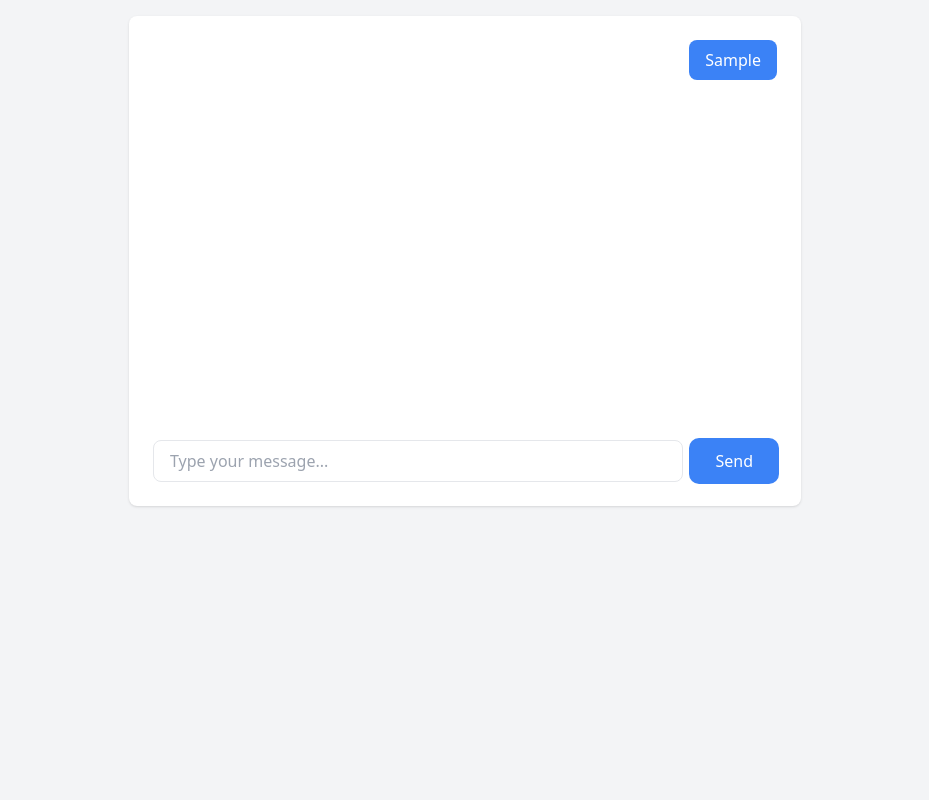
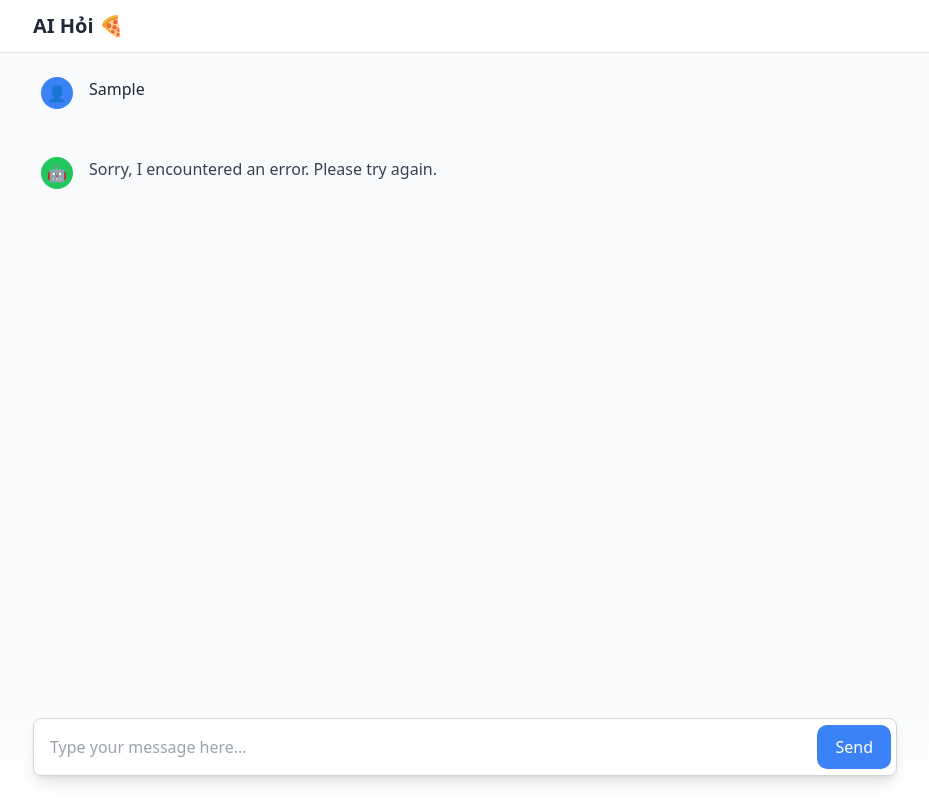
Before and after one commit to Nhat-Cao/ai_hoi, a React (Create React App) app in the folder frontend/: page / in a window 1280 px wide. Both pictures are taken after typing "Sample" into the empty fields and a click on the button "Send". Shown: the whole page, without its empty margins (175-1104 px from the left). Built offline with nearby package versions, Linux system fonts and the light colour scheme; no server answers.

Commit message:
update UI

```diff
--- a/frontend/src/App.js
+++ b/frontend/src/App.js
@@ -1,74 +1,77 @@
-import React, { useState } from 'react';
+import React, { useState, useRef, useEffect } from 'react';
 import axios from 'axios';
+import ChatWindow from './components/ChatWindow';
+import ChatInput from './components/ChatInput';
 
 function App() {
   const [messages, setMessages] = useState([]);
   const [input, setInput] = useState('');
+  const [isLoading, setIsLoading] = useState(false);
+  const chatContainerRef = useRef(null);
+
+  useEffect(() => {
+    // Scroll to bottom when messages change
+    if (chatContainerRef.current) {
+      chatContainerRef.current.scrollTop = chatContainerRef.current.scrollHeight;
+    }
+  }, [messages]);
 
   const sendMessage = async (e) => {
     e.preventDefault();
-    if (!input.trim()) return;
+    if (!input.trim() || isLoading) return;
 
-    // Add user message to chat
     const userMessage = { text: input, sender: 'user' };
-    setMessages([...messages, userMessage]);
+    setMessages(prev => [...prev, userMessage]);
     setInput('');
+    setIsLoading(true);
 
     try {
-      // Send message to backend
       const response = await axios.post('http://localhost:8000/chat', {
         message: input
       });
 
-      // Add bot response to chat
-      const botMessage = { text: response.data, sender: 'bot' };
-      setMessages(prevMessages => [...prevMessages, botMessage]);
+      const botMessage = {
+        text: response.data.message || "I don't understand. Could you rephrase that?",
+        sender: 'bot'
+      };
+      setMessages(prev => [...prev, botMessage]);
     } catch (error) {
       console.error('Error:', error);
+      const errorMessage = {
+        text: 'Sorry, I encountered an error. Please try again.',
+        sender: 'bot'
+      };
+      setMessages(prev => [...prev, errorMessage]);
+    } finally {
+      setIsLoading(false);
     }
   };
 
   return (
-    <div className="min-h-screen bg-gray-100 p-4">
-      <div className="max-w-2xl mx-auto">
-        <div className="bg-white rounded-lg shadow p-6">
-          <div className="space-y-4 mb-4 h-96 overflow-y-auto">
-            {messages.map((message, index) => (
-              <div
-                key={index}
-                className={`flex ${
-                  message.sender === 'user' ? 'justify-end' : 'justify-start'
-                }`}
-              >
-                <div
-                  className={`rounded-lg px-4 py-2 max-w-sm ${
-                    message.sender === 'user'
-                      ? 'bg-blue-500 text-white'
-                      : 'bg-gray-200 text-gray-800'
-                  }`}
-                >
-                  {message.text}
-                </div>
-              </div>
-            ))}
-          </div>
-          <form onSubmit={sendMessage} className="flex gap-2">
-            <input
-              type="text"
-              value={input}
-              onChange={(e) => setInput(e.target.value)}
-              className="flex-1 px-4 py-2 border rounded-lg focus:outline-none focus:ring-2 focus:ring-blue-500"
-              placeholder="Type your message..."
-            />
-            <button
-              type="submit"
-              className="px-6 py-2 bg-blue-500 text-white rounded-lg hover:bg-blue-600 focus:outline-none focus:ring-2 focus:ring-blue-500"
-            >
-              Send
-            </button>
-          </form>
+    <div className="flex flex-col h-screen bg-gray-50">
+      {/* Header */}
+      <header className="bg-white border-b border-gray-200 py-3">
+        <div className="max-w-4xl mx-auto px-4">
+          <h1 className="text-xl font-semibold text-gray-800">AI Hỏi 🍕</h1>
         </div>
-      </div>
+      </header>
+
+      {/* Main chat area */}
+      <main className="flex-1 overflow-hidden relative">
+        <div
+          ref={chatContainerRef}
+          className="h-full overflow-y-auto pb-32"
+        >
+          <ChatWindow messages={messages} />
+        </div>
+
+        {/* Input area */}
+        <ChatInput
+          input={input}
+          setInput={setInput}
+          sendMessage={sendMessage}
+        />
+      </main>
     </div>
   );
 }
--- /dev/null
+++ b/frontend/src/components/ChatInput.js
@@ -0,0 +1,27 @@
+import React from 'react';
+
+const ChatInput = ({ input, setInput, sendMessage }) => {
+  return (
+    <div className="fixed bottom-0 left-0 right-0 bg-gradient-to-t from-white to-transparent pt-10">
+      <div className="max-w-4xl mx-auto px-4 pb-6">
+        <form onSubmit={sendMessage} className="relative">
+          <input
+            type="text"
+            value={input}
+            onChange={(e) => setInput(e.target.value)}
+            className="w-full p-4 pr-20 bg-white border border-gray-300 rounded-lg shadow-lg focus:outline-none focus:border-blue-500 focus:ring-2 focus:ring-blue-200 text-gray-700"
+            placeholder="Type your message here..."
+          />
+          <button
+            type="submit"
+            className="absolute right-2 top-1/2 transform -translate-y-1/2 px-4 py-2 bg-blue-500 text-white rounded-lg hover:bg-blue-600 focus:outline-none focus:ring-2 focus:ring-blue-500 transition-colors"
+          >
+            Send
+          </button>
+        </form>
+      </div>
+    </div>
+  );
+};
+
+export default ChatInput;
--- /dev/null
+++ b/frontend/src/components/ChatMessage.js
@@ -0,0 +1,26 @@
+import React from 'react';
+
+const ChatMessage = ({ message }) => {
+  const isUser = message.sender === 'user';
+
+  return (
+    <div className={`flex w-full ${isUser ? 'justify-end' : 'justify-start'}`}>
+      <div className="flex w-full max-w-4xl">
+        <div className={`flex gap-4 p-6 w-full ${!isUser ? 'bg-gray-50' : ''}`}>
+          <div className={`w-8 h-8 rounded-full flex items-center justify-center flex-shrink-0 ${
+            isUser ? 'bg-blue-500' : 'bg-green-500'
+          }`}>
+            {isUser ? '👤' : '🤖'}
+          </div>
+          <div className="flex-grow">
+            <div className={`text-base ${isUser ? 'text-gray-800' : 'text-gray-700'}`}>
+              {message.text}
+            </div>
+          </div>
+        </div>
+      </div>
+    </div>
+  );
+};
+
+export default ChatMessage;
--- /dev/null
+++ b/frontend/src/components/ChatWindow.js
@@ -0,0 +1,25 @@
+import React from 'react';
+import ChatMessage from './ChatMessage';
+
+const ChatWindow = ({ messages }) => {
+  return (
+    <div className="flex-1 overflow-y-auto pb-32">
+      <div className="max-w-4xl mx-auto">
+        {messages.length === 0 ? (
+          <div className="h-full flex items-center justify-center text-gray-500">
+            <div className="text-center">
+              <h1 className="text-4xl font-bold mb-4">AI Hỏi 🍕</h1>
+              <p className="text-lg">How can I help you today?</p>
+            </div>
+          </div>
+        ) : (
+          messages.map((message, index) => (
+            <ChatMessage key={index} message={message} />
+          ))
+        )}
+      </div>
+    </div>
+  );
+};
+
+export default ChatWindow;
```
